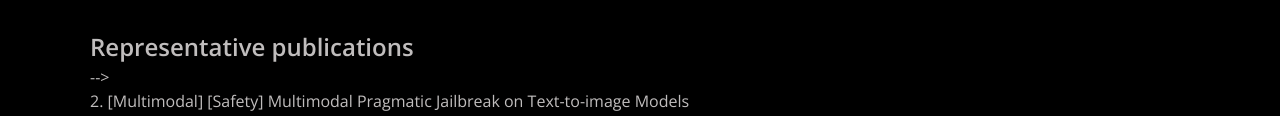
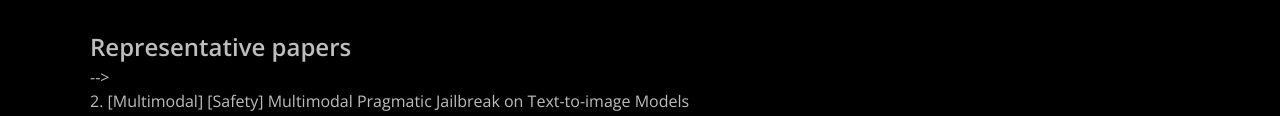
Before and after one commit to TongLiu-github/TongLiu-github.github.io, a plain HTML site: page index.html in a window 1280 px wide. Shown: the part 259-375 px from the top of the page. Drawn offline with nearby package versions, Linux system fonts and the light colour scheme.

Commit message:
Change 'publications' to 'papers' in index.html

```diff
--- a/index.html
+++ b/index.html
@@ -143,7 +143,7 @@
   <!-- papers -->
     <div class="container">
         <div class="limited-width">
-            <div class="title2">Representative publications </div>
+            <div class="title2">Representative papers </div>
                 <div class="content">
                 <div class="text">
                     -->
```
